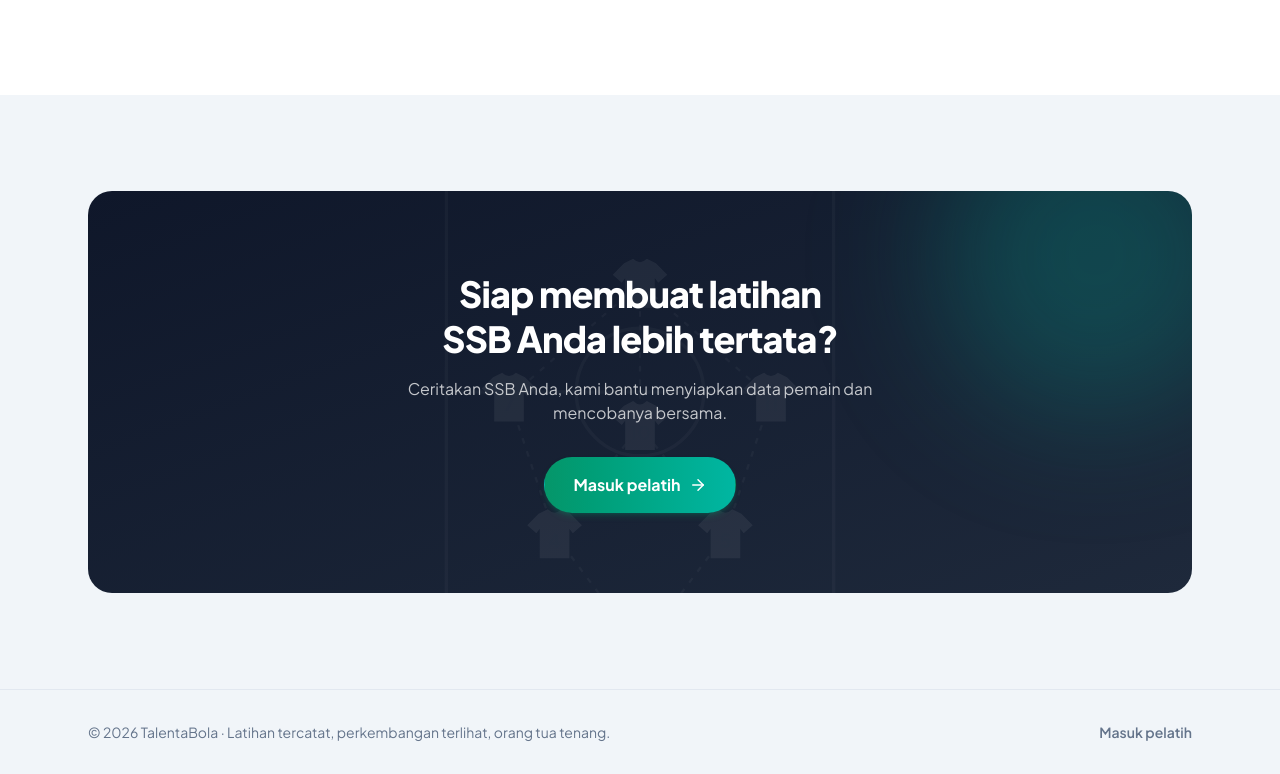
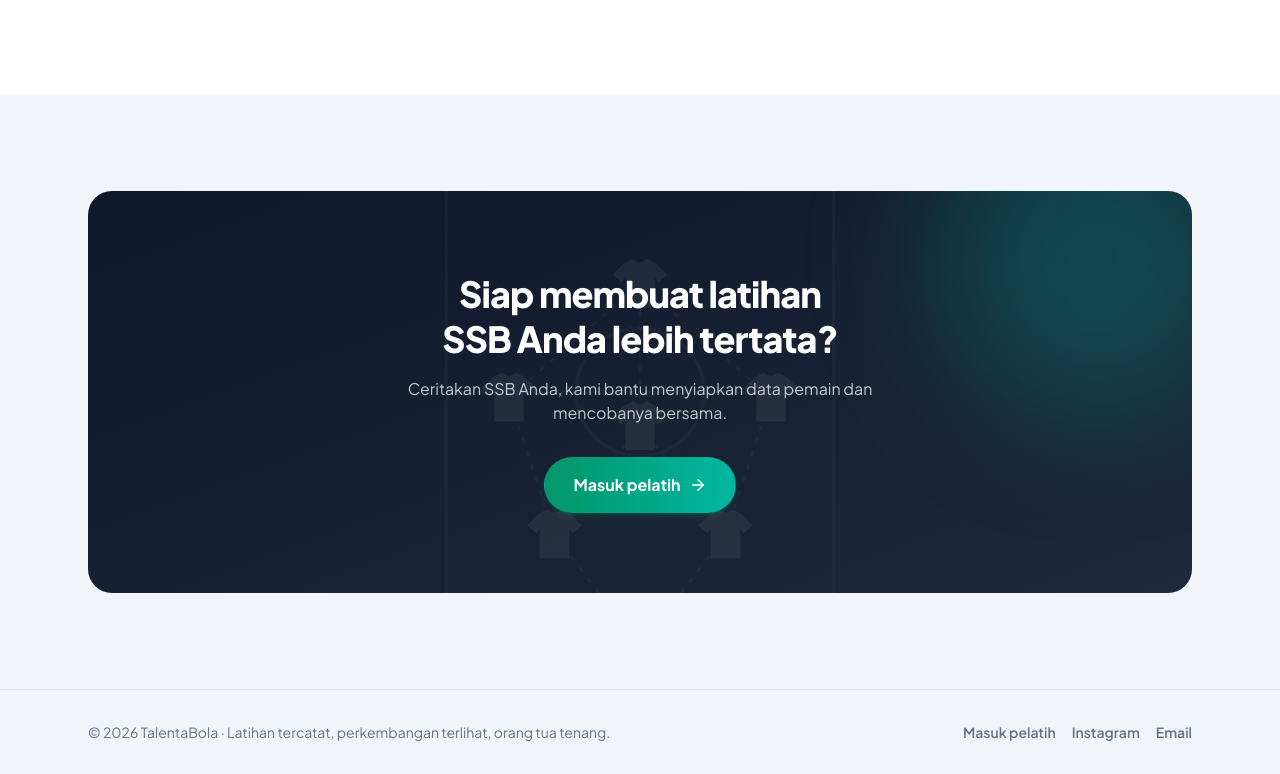
Before and after one commit to abuabdirohman4/talenta-bola, a Next.js app: page /tentang in a window 1280 px wide. Shown: the part 4714-5488 px from the top of the page. Built offline with nearby package versions, Linux system fonts and the light colour scheme.

Commit message:
chore: link Instagram & email di footer landing page, akun resmi di brand.md

```diff
--- a/src/app/tentang/page.tsx
+++ b/src/app/tentang/page.tsx
@@ -321,6 +321,12 @@
                 Hubungi kami
               </a>
             )}
+            <a href="https://www.instagram.com/talenta.bola/" target="_blank" rel="noopener noreferrer" className="hover:text-ink">
+              Instagram
+            </a>
+            <a href="mailto:halotalentabola@gmail.com" className="hover:text-ink">
+              Email
+            </a>
           </p>
         </div>
       </footer>
```
Also changed, not shown: 1 other file (tests, documents, lock files or other folders).
